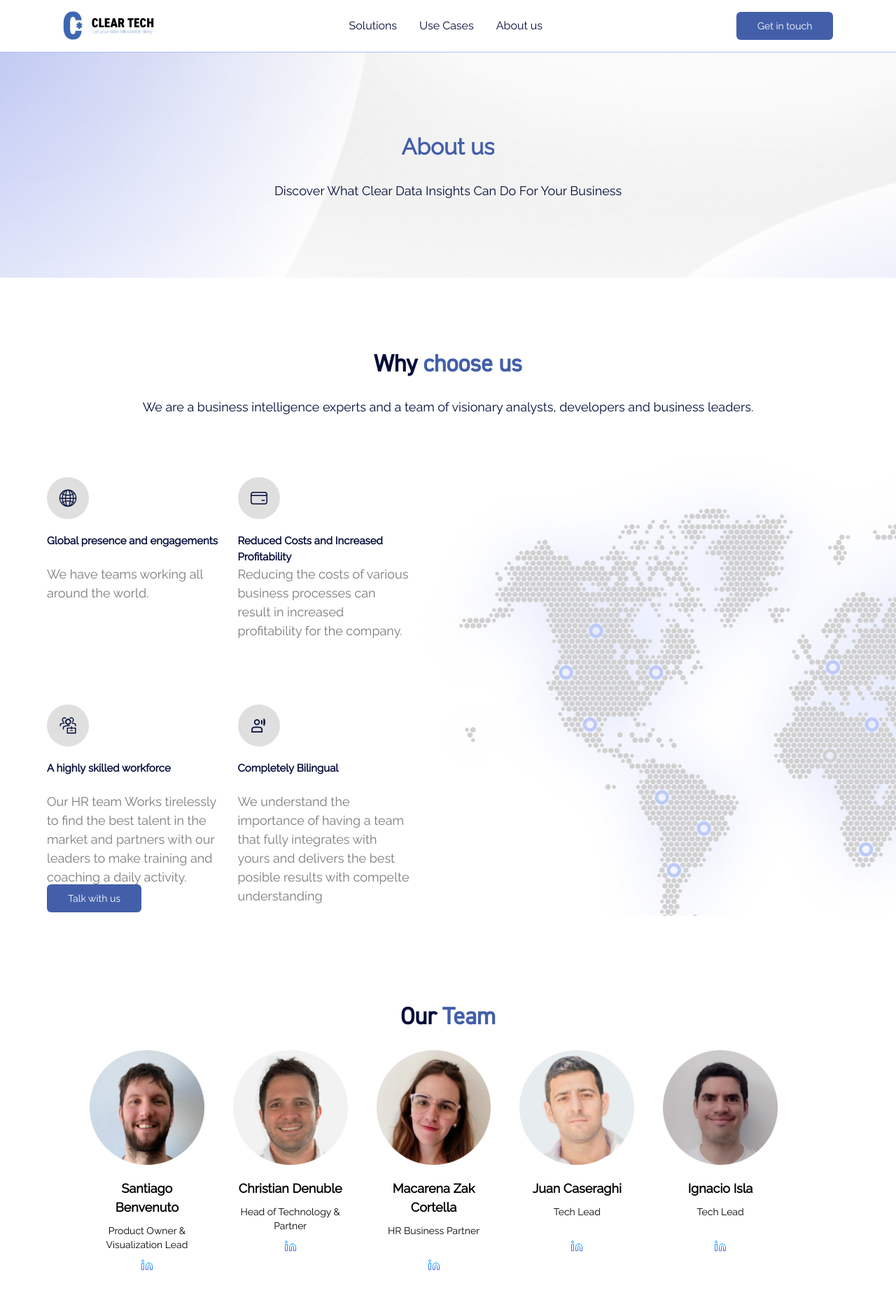
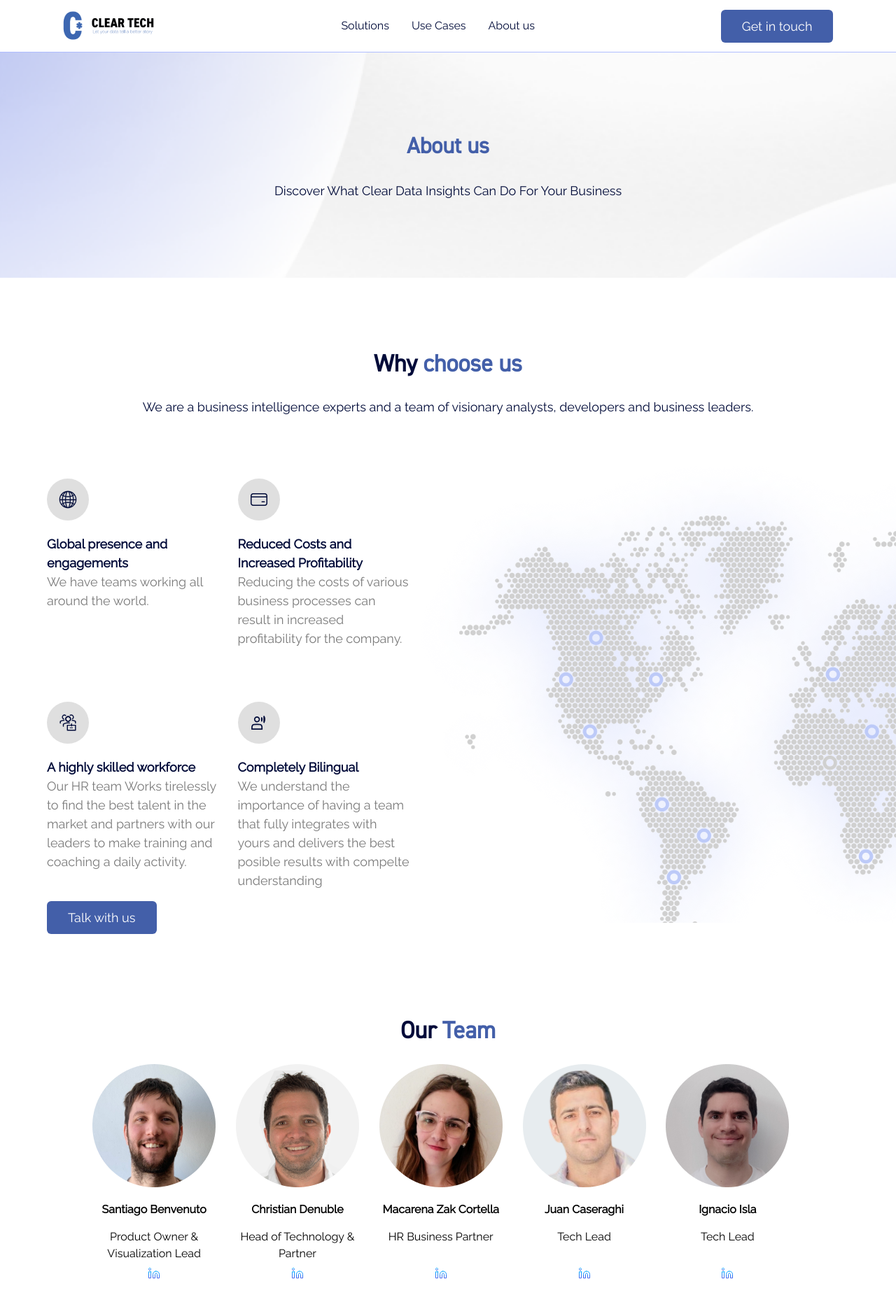
Before and after one commit to Eliman-C5/cleartechsite, a Next.js app: page /AboutUs in a window 1280 px wide. Shown: the top 1861 px of the page at 70% size. Built offline with nearby package versions, Linux system fonts and the light colour scheme.

Commit message:
Cambios en las paginas restantes

```diff
--- a/components/AboutUsSections/CareerBanner.jsx
+++ b/components/AboutUsSections/CareerBanner.jsx
@@ -32,7 +32,7 @@ const CareerBanner = () => {
                 transition: { duration: 0.5 },
                 backgroundColor: '#00A8FF',
               }}
-              className=" bg-color02_blue  text-white text-sm px-[30px] py-[10px] rounded-md "
+              className=" bg-color02_blue  text-white px-[30px] py-[10px] rounded-md "
             >
               Go to careers
             </motion.button>
--- a/components/AboutUsSections/Choose.jsx
+++ b/components/AboutUsSections/Choose.jsx
@@ -16,7 +16,7 @@ const Choose = () => {
           analysts, developers and business leaders.
         </p>
       </div>
-      <article className="max-w-[1146px] lg:h-[720px] flex  items-center mx-auto  relative">
+      <article className="max-w-[1146px] lg:h-[740px] flex  items-center mx-auto  relative">
         <div className=" flex md:flex-wrap flex-col md:flex-row w-[86%] mx-auto lg:mx-0 lg:w-[545px] h-auto lg:h-[80%] items-end">
           {choosecards.map((c) => (
             <IconCard key={c.id} icon={c.icon} title={c.title} desc={c.desc} />
@@ -29,7 +29,7 @@ const Choose = () => {
             className="hidden lg:block"
           />
         </div>
-        <div className="absolute hidden lg:block bottom-[26px]">
+        <div className="absolute hidden lg:block bottom-[15px]">
           <Button title="Talk with us" link={'/contact'} />
         </div>
       </article>
--- a/components/AboutUsSections/Team.jsx
+++ b/components/AboutUsSections/Team.jsx
@@ -13,10 +13,10 @@ import { Pagination, Navigation } from 'swiper';
 const TeamCard = ({ image, name, job, likedinlink }) => {
   return (
     <div className="lg:w-[20%] mb-[45px]">
-      <div className="flex flex-col justify-center items-center  w-[80%]">
+      <div className="flex flex-col justify-center items-center  w-[90%]">
         <img src={image} alt={name} className="mb-[20px]" />
-        <p className="font-bold roboto text-center mb-[10px] ">{name}</p>
-        <p className="text-center text-sm h-[40px] mb-[10px] ">{job}</p>
+        <p className="font-bold roboto text-[16px] text-center mb-[15px] ">{name}</p>
+        <p className="text-center text-base h-[40px] mb-[15px] ">{job}</p>
         <img src="/img/team/linkedin.svg" className="cursor-pointer" />
       </div>
     </div>
--- a/components/Atoms/Button.jsx
+++ b/components/Atoms/Button.jsx
@@ -12,7 +12,7 @@ const Button = ({ title, link}) => {
               transition: { duration: 0.5 },
               backgroundColor: '#00A8FF',
             }}
-            className=" bg-color02_blue  text-white text-sm px-[30px] py-[10px] rounded-md "
+            className=" bg-color02_blue  text-white px-[30px] py-[10px] rounded-md "
             onClick={() => setMobileMenu(false)}
           >
             {title}
--- a/components/Atoms/IconCard.jsx
+++ b/components/Atoms/IconCard.jsx
@@ -1,16 +1,16 @@
 import React from 'react';
 
-const IconCard = ({ icon, title, desc }) => {
+const IconCard = ({ icon, title, desc, height = true }) => {
   return (
     <div className="lg:h-auto mb-[35px] lg:mb-0 w-full lg:w-[50%]  ">
       <div className="lg:w-[90%]">
         <div className="bg-[#DFDFDF] h-[60px] w-[60px] flex justify-center items-center rounded-full mb-[20px]">
           <img src={icon} alt="icon" />
         </div>
-        <p className=" text-color03_black font-semibold text-[15px] mb-[20px] lg:mb-0 lg:h-[45px] ">
+        <p className=" text-color03_black font-semibold text-[18px] mb-[20px] lg:mb-0 ">
           {title}
         </p>
-        <p className="roboto text-[#7B7B7B] lg:h-[200px]">{desc}</p>
+        <p className={`roboto text-[#7B7B7B]  ${height ? 'lg:h-[185px]' : 'lg:h-[260px]'}`}>{desc}</p>
       </div>
     </div>
   );
--- a/components/Atoms/PageHeader.jsx
+++ b/components/Atoms/PageHeader.jsx
@@ -8,7 +8,7 @@ const PageHeader = ({ title, desc, show = true }) => {
     >
       <Section>
         <div className="h-[322px] flex flex-col justify-center items-center">
-          <p className="gradient_title text-[24px] md:text-[32px]  ">{title}</p>
+          <p className="din gradient_title text-[24px] md:text-[32px]  ">{title}</p>
           <p className={`roboto text-center  text-color03_black w-3/5 mt-[25px] ${show ? 'block' : 'hidden'}`}>
             {desc}
           </p>
--- a/components/Atoms/SupportCard.jsx
+++ b/components/Atoms/SupportCard.jsx
@@ -3,14 +3,14 @@ import React from 'react';
 const SupportCard = ({ icon, title, desc }) => {
   return (
     <div className="w-full lg:w-[25%]  mb-5 md:mb-5">
-      <div className="lg:w-[85%]">
+      <div className="px-[.3rem]">
         <div className=" mb-5 w-[60px] h-[60px] flex items-center justify-center  bg-color02_blue  rounded-full">
           <img src={icon} alt={title} />
         </div>
-        <p className=" text-color03_black font-bold roboto mb-5 lg:h-[45px] w-[80%]">
+        <p className=" text-color03_black font-bold roboto mb-5 lg:h-[45px]">
           {title}
         </p>
-        <p className=" text-[#7B7B7B] text-sm">{desc}</p>
+        <p className=" text-[#7B7B7B] text-base">{desc}</p>
       </div>
     </div>
   );
--- a/components/CasesSections/Results.jsx
+++ b/components/CasesSections/Results.jsx
@@ -12,20 +12,20 @@ const Result = ({ results_data, rightImage }) => {
           The <span className="gradient_title ">results</span>
         </h2>
       </div>
-      <article className="max-w-[1146px] lg:h-[720px] lg:flex items-center mx-auto justify-around relative">
-        <div className=" flex md:flex-wrap flex-col md:flex-row w-[86%] mx-auto lg:mx-0 lg:w-[545px] h-auto lg:h-[80%] items-end">
+      <article className="max-w-[1146px] lg:h-[815px] lg:flex items-center mx-auto justify-around relative">
+        <div className=" flex md:flex-wrap flex-col md:flex-row w-[86%] mx-auto lg:mx-0 lg:w-[545px] h-auto lg:h-[90%] items-end">
           {results_data.map((c) => (
-            <IconCard key={c.id} icon={c.icon} title={c.title} desc={c.desc} />
+            <IconCard key={c.id} icon={c.icon} title={c.title} desc={c.desc} height={false}/>
           ))}
         </div>
         <div className="w-[60%]">
           <img src={rightImage} alt="map" className="hidden lg:block " />
         </div>
       </article>
-      <div className="hidden lg:block max-w-[1146px] mx-auto bottom-[10px]">
+      <div className="hidden lg:block max-w-[1146px] mx-auto relative bottom-[10px]">
         <Button title="Talk with us" link={'/contact'} />
       </div>
-      <div className=" lg:hidden  flex justify-center bottom-[-20px]">
+      <div className=" lg:hidden  flex justify-center">
         <Button title="Talk with us" link={'/contact'} />
       </div>
     </FadeSection>
--- a/components/ContactSection/Form.jsx
+++ b/components/ContactSection/Form.jsx
@@ -204,7 +204,7 @@ export const Form = () => {
                     </div>
                     <button
                       type="submit"
-                      className=" hover:bg-[#00A8FF] transition-all bg-color02_blue mt-[30px] text-white text-sm px-[30px] py-[10px] rounded-md "
+                      className=" hover:bg-[#00A8FF] transition-all bg-color02_blue mt-[30px] text-white px-[30px] py-[10px] rounded-md "
                     >
                       Submit
                     </button>
--- a/components/ServicesSections/ProvideRows.jsx
+++ b/components/ServicesSections/ProvideRows.jsx
@@ -4,10 +4,10 @@ const ProvideRows = () => {
   return (
     <>
       {provide.map((p) => (
-        <div className="w-full h-[250px] overflow-x-auto lg:overflow-x-visible">
-          <div className="lg:w-full w-[1137px] h-[230px] mb-[15px] provide_row">
+        <div className="w-full h-[280px] overflow-x-auto lg:overflow-x-visible">
+          <div className="lg:w-full w-[1137px] h-[260px] mb-[15px] provide_row">
             <div className="w-[95%] pt-5 mx-auto">
-              <p className="text-[18px] font-semibold text-color03_black mb-5">
+              <p className="din text-[18px] font-semibold text-color03_black mb-5">
                 {p.sectionTitle}
               </p>
               <div className="flex ">
@@ -25,7 +25,7 @@ const ProvideRows = () => {
                     <p className=" text-color03_black  roboto mb-2">
                       {item.title}
                     </p>
-                    <p className=" text-[#7B7B7B] text-sm w-[90%] ">
+                    <p className=" text-[#7B7B7B] text-base w-[90%] ">
                       {item.desc}
                     </p>
                   </div>
--- a/styles/globals.css
+++ b/styles/globals.css
@@ -16,29 +16,26 @@ html {
 }
 
 body {
-  /* font-family: 'Montserrat', sans-serif; */
   font-family: 'Raleway', sans-serif;
   font-size: 18px;
 }
 
 .roboto {
-  /* font-family: 'Roboto', sans-serif; */
   font-family: 'Raleway', sans-serif;
 }
 .poppins {
-  /* font-family: 'Poppins', sans-serif; */
   font-family: 'Raleway', sans-serif;
+}
+.din {
+  font-family: 'DIN2014-Regular', sans-serif;
 }
 .tittles {
   font-size: 34px;
-  /* font'size: 2rem */
   color: #010b39;
-  /* font-weight: 600; */
   font-weight: 700;
   font-family: "DIN2014-Regular";
   text-align: center;
   margin-bottom: 45px;
-  /* DIN 2014 */
 }
 
 .gradient_shadow {
@@ -48,8 +45,6 @@ body {
 .gradient_title {
   font-weight: 700;
   background-color: #435fa9;
-  /* background: -webkit-linear-gradient(#00a8ff, #4361ee); */
-  /* background: -webkit-linear-gradient(#00a8ff, #435fa9); */
   -webkit-background-clip: text;
   -webkit-text-fill-color: transparent;
 }
```
